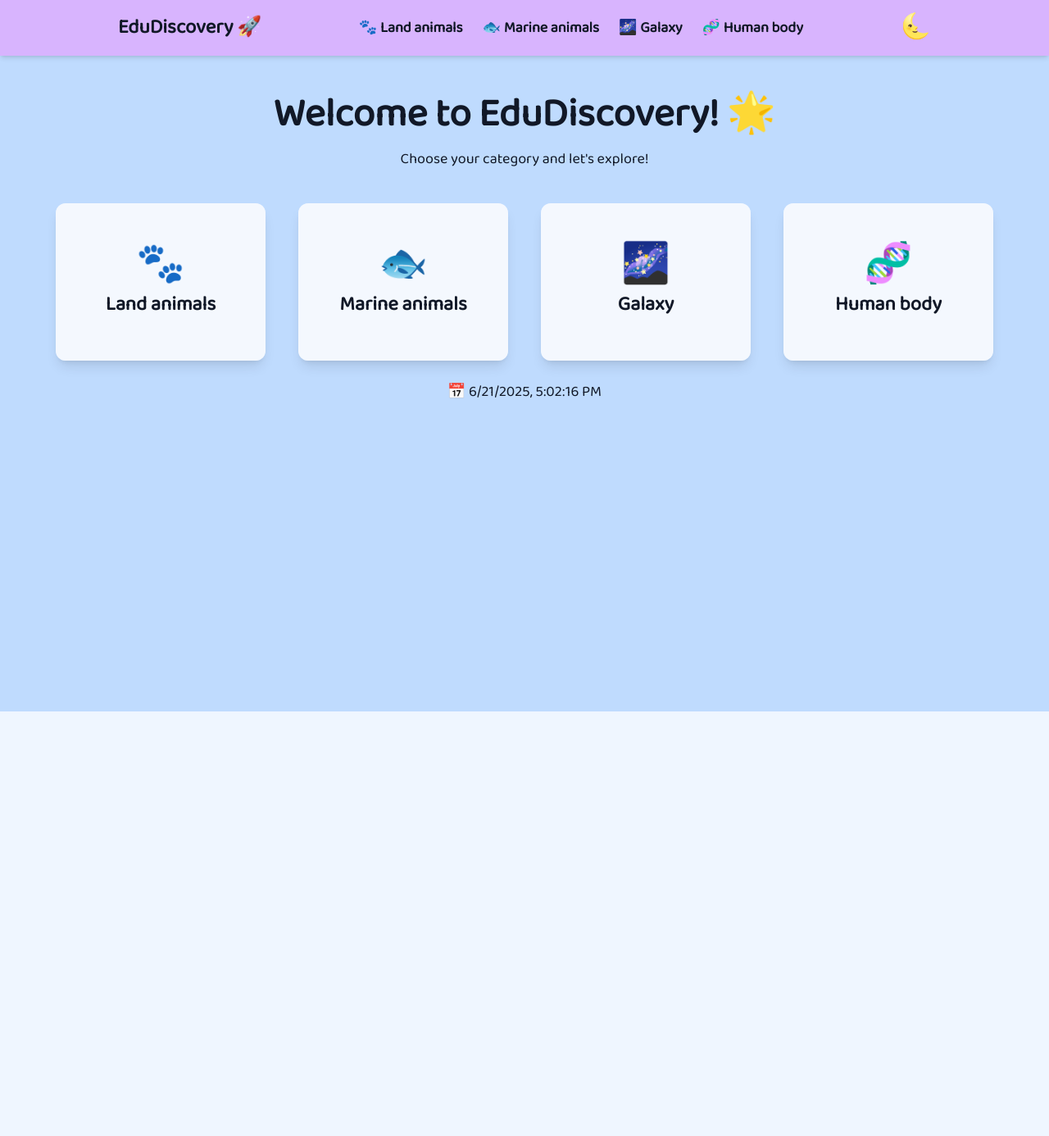
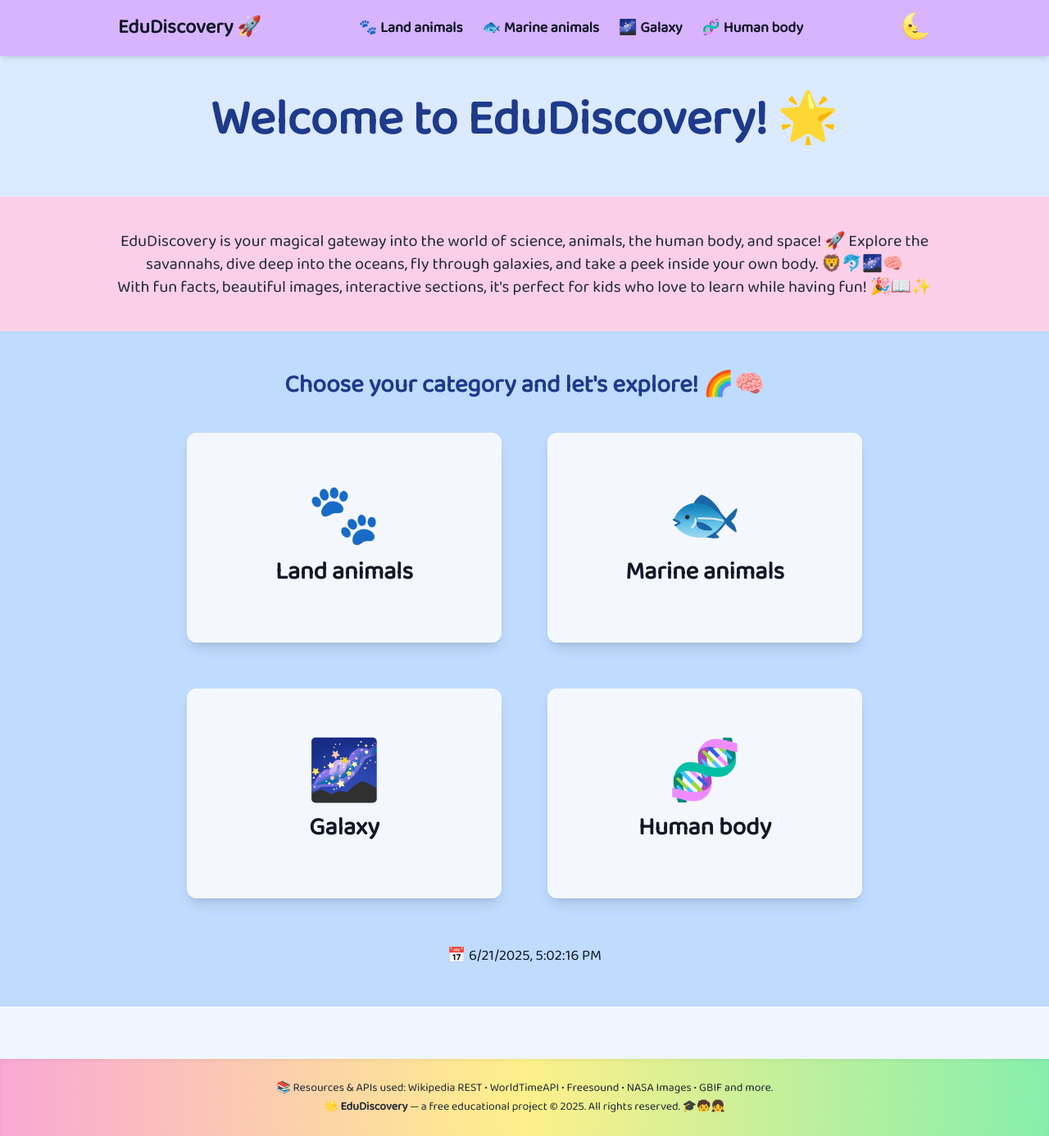
Before and after one commit to Andruueu/EduDiscovery, a React (Vite) app: page / in a window 1280 px wide. Shown: the whole page at 82% size. Before the commit the page ends 868 px from the top, so only its background shows below. Built offline with nearby package versions, Linux system fonts and the light colour scheme.

Commit message:
footer-section, plus some touches

```diff
--- /dev/null
+++ b/src/components/FooterSection.jsx
@@ -0,0 +1,13 @@
+export default function FooterSection() {
+  return (
+    <footer className="bg-gradient-to-r from-pink-300 via-yellow-200 to-green-300 dark:from-purple-900 dark:via-indigo-800 dark:to-blue-900 text-center text-sm py-6 mt-16 shadow-inner">
+      <p className="max-w-4xl mx-auto px-4 text-gray-800 dark:text-white font-medium leading-relaxed">
+        📚 Resources & APIs used: Wikipedia REST • WorldTimeAPI • Freesound •
+        NASA Images • GBIF and more.
+        <br />
+        🌟 <span className="font-bold">EduDiscovery</span> — a free educational
+        project &copy; 2025. All rights reserved. 🎓🧒👧
+      </p>
+    </footer>
+  );
+}
--- a/src/components/Home.jsx
+++ b/src/components/Home.jsx
@@ -1,4 +1,4 @@
-import { useState } from "react";
+import { useState, useEffect } from "react";
 import Navbar from "./Navbar";
 import LandingCard from "./LandingCard";
 import TimeDisplay from "./TimeDisplay";
@@ -6,12 +6,15 @@ import anatomyImage from "../assets/nhia-moua-F4cJtI7HCMw-unsplash.jpg";
 import AnatomySection from "./AnatomySection";
 import GalaxySection from "./GalaxySection";
 import MarineAnimalsSection from "./MarineAnimalsSection";
-
 import LandAnimalsSection from "./LandAnimalsSection";
-
+import FooterSection from "./FooterSection";
 
 export default function Home() {
   const [activeSection, setActiveSection] = useState(null);
+
+  useEffect(() => {
+    window.scrollTo({ top: 0, behavior: "smooth" });
+  }, [activeSection]);
 
   const cards = [
     {
@@ -41,19 +44,39 @@ export default function Home() {
   ];
 
   return (
-    <>
+    <div className="flex flex-col min-h-screen">
       <Navbar setActiveSection={setActiveSection} />
 
+      <main className="flex-grow">
         {!activeSection && (
-        <header className="bg-blue-200 dark:bg-blue-800 py-12 min-h-screen">
-          <h1 className="text-4xl sm:text-5xl font-extrabold text-center mb-4">
+          <>
+            {/* Titlu principal */}
+            <section className="bg-blue-100 dark:bg-blue-900 py-12 text-center px-4">
+              <h1 className="text-5xl sm:text-6xl font-extrabold text-blue-900 dark:text-white mb-4">
                 Welcome to EduDiscovery! 🌟
               </h1>
-          <p className="text-center text-lg max-w-3xl mx-auto">
-            Choose your category and let's explore!
+            </section>
+
+            {/* Descriere separată, alt background */}
+            <section className="bg-pink-200 dark:bg-gray-800 text-center py-10 px-6">
+              <p className="text-lg sm:text-xl max-w-5xl mx-auto text-gray-800 dark:text-gray-200">
+                EduDiscovery is your magical gateway into the world of science,
+                animals, the human body, and space! 🚀 Explore the savannahs,
+                dive deep into the oceans, fly through galaxies, and take a peek
+                inside your own body. 🦁🐬🌌🧠
+                <br />
+                With fun facts, beautiful images, interactive sections, it's
+                perfect for kids who love to learn while having fun! 🎉📖✨
+              </p>
+            </section>
+
+            {/* Secțiunea cu carduri */}
+            <section className="bg-blue-200 dark:bg-blue-800 py-12 px-4 text-center">
+              <p className="text-2xl sm:text-3xl font-semibold text-blue-900 dark:text-white mb-10">
+                Choose your category and let's explore! 🌈🧠
               </p>
 
-          <div className="mt-10 flex flex-wrap justify-center gap-10 px-4">
+              <div className="flex flex-wrap justify-center gap-14">
                 {cards.map((c) => (
                   <LandingCard
                     key={c.id}
@@ -66,30 +89,36 @@ export default function Home() {
                 ))}
               </div>
 
+              <div className="mt-14">
                 <TimeDisplay />
-        </header>
+              </div>
+            </section>
+          </>
         )}
 
+        {/* Secțiunile interne */}
         {activeSection === "anatomy" && <AnatomySection />}
         {activeSection === "universe" && <GalaxySection />}
         {activeSection === "marine" && <MarineAnimalsSection />}
-
         {activeSection === "terrestrial" && <LandAnimalsSection />}
 
-
+        {/* Buton Back */}
         {activeSection && (
-        <div className="text-center my-6">
+          <div className="text-center my-8">
             <button
-            className="bg-blue-500 text-white px-4 py-2 rounded hover:bg-blue-600"
+              className="bg-blue-600 hover:bg-blue-700 text-white px-6 py-3 rounded-lg font-semibold transition-all duration-300"
               onClick={() => {
                 setActiveSection(null);
-              window.scrollTo({ top: 0, behavior: "auto" }); // Scroll instant sus
+                window.scrollTo({ top: 0, behavior: "auto" });
               }}
             >
               🔙 Back to categories
             </button>
           </div>
         )}
-    </>
+      </main>
+
+      <FooterSection />
+    </div>
   );
 }
--- a/src/components/LandingCard.jsx
+++ b/src/components/LandingCard.jsx
@@ -2,16 +2,18 @@ export default function LandingCard({ id, title, emoji, imgSrc, onClick }) {
   return (
     <div
       onClick={onClick}
-      className="group relative overflow-hidden rounded-xl shadow-lg w-full sm:w-64 h-40 sm:h-48 bg-blue-100 dark:bg-blue-900 transition-transform transform hover:scale-105 cursor-pointer"
+      className="group relative overflow-hidden rounded-xl shadow-lg cursor-pointer
+                 w-72 h-52 sm:w-80 sm:h-56 md:w-96 md:h-64
+                 bg-blue-100 dark:bg-blue-900 transition-transform transform hover:scale-105"
     >
       <img
         src={imgSrc}
         alt={title}
         className="absolute inset-0 w-full h-full object-cover opacity-0 group-hover:opacity-100 group-hover:scale-110 transition-all duration-300"
       />
-      <div className="absolute inset-0 bg-white/70 dark:bg-black/70 flex flex-col items-center justify-center">
-        <span className="text-4xl sm:text-5xl">{emoji}</span>
-        <h3 className="text-xl sm:text-2xl font-bold mt-2">{title}</h3>
+      <div className="absolute inset-0 bg-white/70 dark:bg-black/70 flex flex-col items-center justify-center p-4">
+        <span className="text-6xl sm:text-7xl">{emoji}</span>
+        <h3 className="text-2xl sm:text-3xl font-bold mt-3">{title}</h3>
       </div>
     </div>
   );
```
Lines whose indentation alone changed are shown as unchanged.
